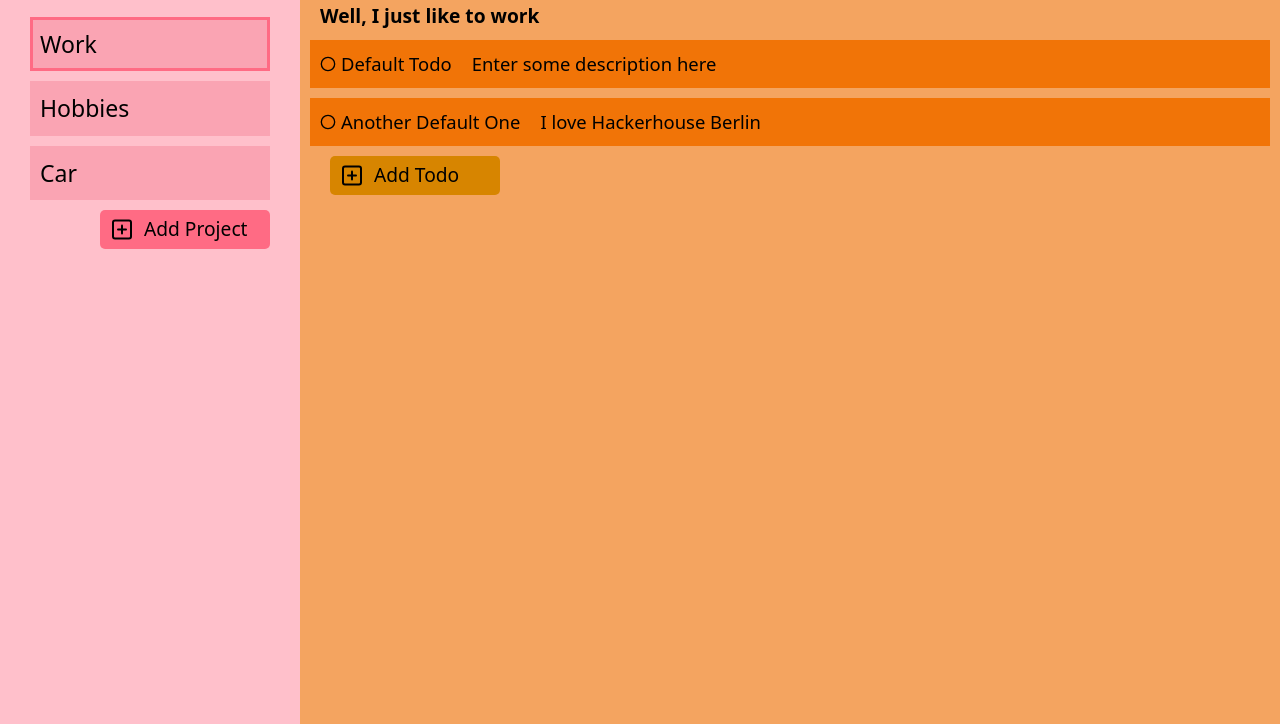
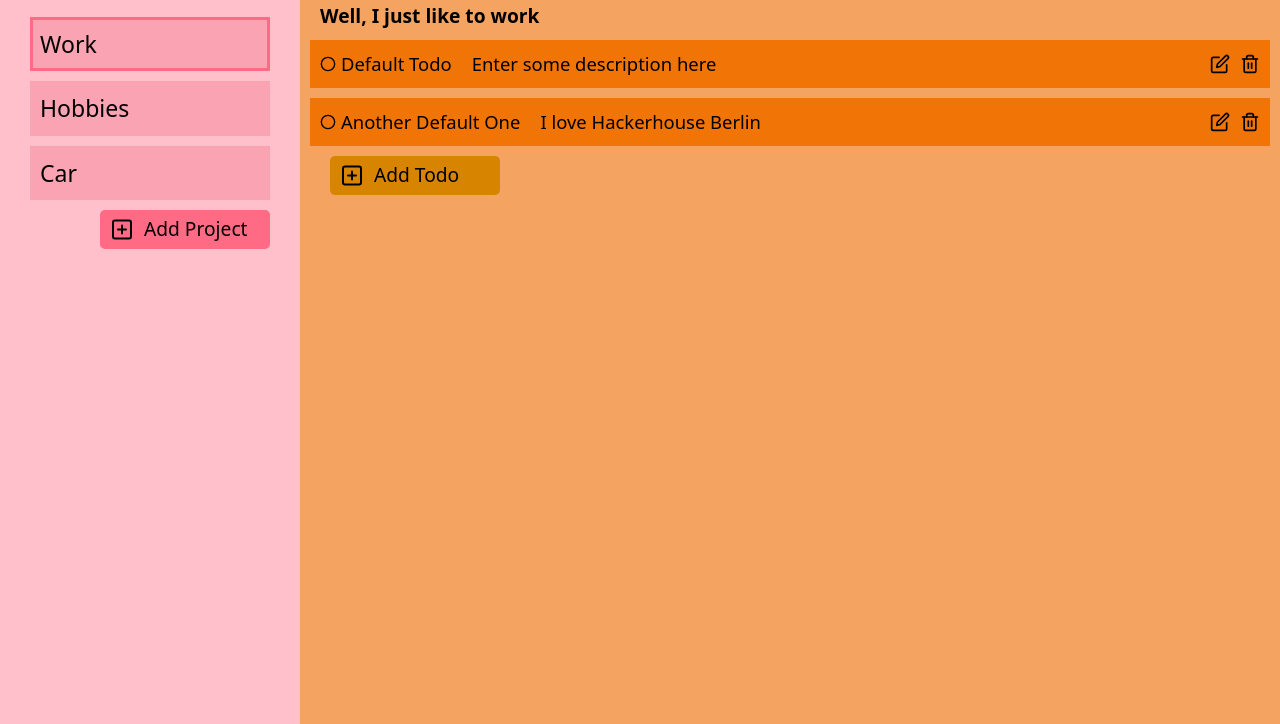
Before and after one commit to ScaxCodes/odin-todo-list, a plain HTML site: page index.html in a window 1280 px wide. Shown: the part 76-800 px from the top of the page. Drawn offline with Linux system fonts and the light colour scheme.

Commit message:
Add edit and delete button without functionality

```diff
--- a/bundle.js
+++ b/bundle.js
@@ -120,6 +120,16 @@ function renderMain() {
         todoDescription.classList.add("todo-description");
         todoDiv.appendChild(todoDescription);
         todoDescription.innerText = todo.description;
+
+        const todoEdit = document.createElement("div");
+        todoEdit.classList.add("todo-edit");
+        todoDiv.appendChild(todoEdit);
+        todoEdit.innerHTML = `<img src="edit.svg">`;
+
+        const todoTrash = document.createElement("div");
+        todoTrash.classList.add("todo-trash");
+        todoDiv.appendChild(todoTrash);
+        todoTrash.innerHTML = `<img src="trash-2.svg">`;
 
         if (todo.done === true) {
             todoIcon.innerHTML = `<img src="check-circle.svg">`;
--- a/style.css
+++ b/style.css
@@ -163,6 +163,26 @@ body {
   height: 16px;
 }
 
+.todo-trash {
+  display: flex;
+  align-items: center;
+  margin: 0 0 0 10px;
+}
+
+.todo-trash img {
+  height: 20px;
+}
+
+.todo-edit {
+  display: flex;
+  align-items: center;
+  margin: 0 0 0 auto;
+}
+
+.todo-edit img {
+  height: 20px;
+}
+
 .todo-title {
   font-size: 80%;
   font-weight: 500;
```
Also changed, not shown: edit.svg (added), trash-2.svg (added), 1 other file.
